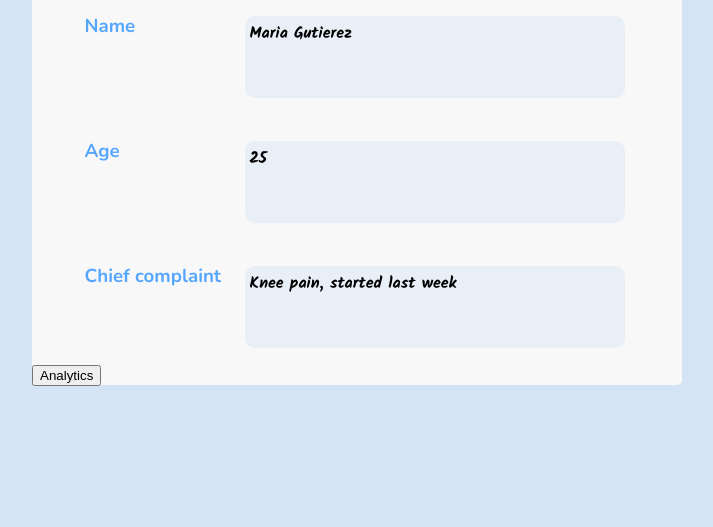
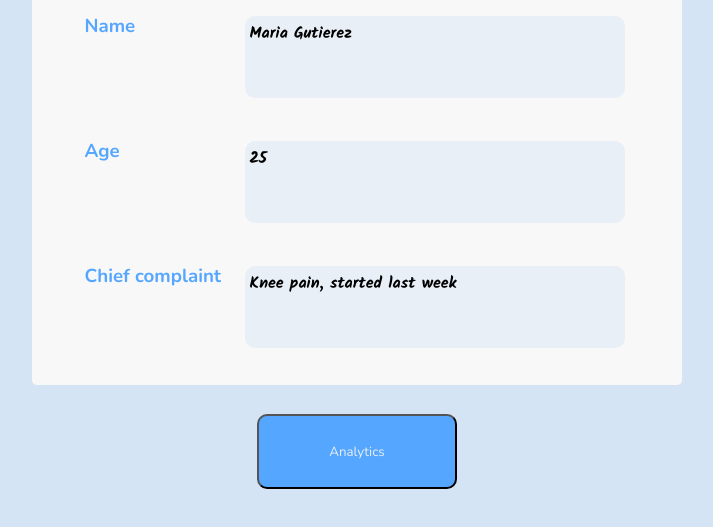
Before and after one commit to bgdpt/bgdpt.github.pages.io, a plain HTML site: page index.html in a window 1280 px wide. Shown: the part 125-652 px from the top of the page, without its empty margins (18-731 px from the left). Drawn offline with nearby package versions, Linux system fonts and the light colour scheme.

Commit message:
Update style.css
new button styling

```diff
--- a/style.css
+++ b/style.css
@@ -54,3 +54,19 @@ body{
   border-radius: 10px;
   font-family: 'Kalam', cursive;
 }
+
+.data-studio{
+  position: relative;
+  height: 75px;
+  left: 225px;
+  width: 200px;
+  top: 50px;
+  border-radius: 10px;
+  color: #e8eff6;
+  background-color: #55A6FF;
+  font-family: 'Nunito', sans-serif;
+}
+
+.data-studio:hover{
+  background-color: #0072F0;
+}
```
